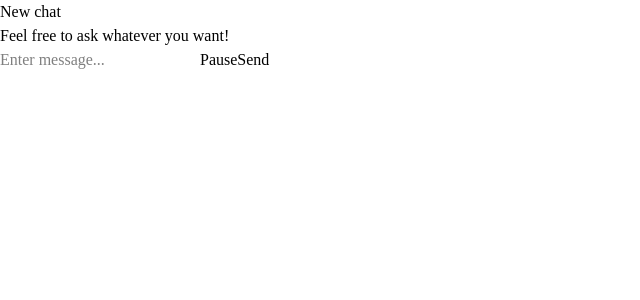
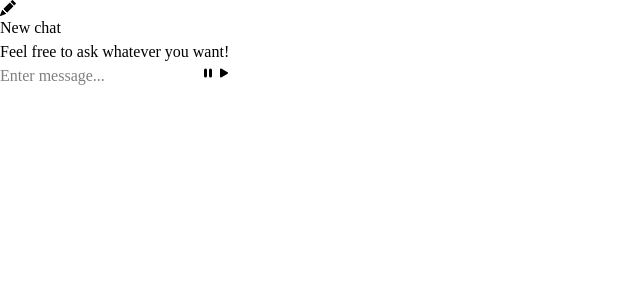
Before and after one commit to KopaevArsenii/simple-llm, a React (Vite) app: page / in a window 1280 px wide. Shown: the top 300 px of the page, without its empty margins (0-640 px from the left). Built offline with nearby package versions, Linux system fonts and the light colour scheme.

Commit message:
delete chat functionality

```diff
--- a/package.json
+++ b/package.json
@@ -15,6 +15,7 @@
     "@tanstack/react-router": "^1.139.12",
     "react": "^19.2.0",
     "react-dom": "^19.2.0",
+    "react-icons": "^5.5.0",
     "react-markdown": "^10.1.0",
     "react-syntax-highlighter": "^16.1.0",
     "syntax-highlighter": "^0.0.3",
--- a/src/routes/__root.tsx
+++ b/src/routes/__root.tsx
@@ -1,19 +1,22 @@
-import { Outlet, createRootRoute, useNavigate } from '@tanstack/react-router';
+import { Outlet, createRootRoute } from '@tanstack/react-router';
 import { useChatStore } from '../useChatStore.ts';
+import { BsFillPencilFill, BsFillTrashFill } from "react-icons/bs";
 
 export const Route = createRootRoute({
   component: RootComponent,
 })
 
 function RootComponent() {
-  const { chats } = useChatStore();
-  const navigate = useNavigate();
+  const { chats , deleteChat } = useChatStore();
   return (
     <div className="flex min-h-screen">
       <nav className="w-[200px] bg-black fixed h-full text-white p-4 flex flex-col gap-4">
-        <a href="/">New chat</a>
+        <a href="/" className="flex items-center gap-2"><BsFillPencilFill /> New chat</a>
         <div />
-        {Object.keys(chats).map(item => <div onClick={() => navigate({ to: `/chat/$uuid`, params: { uuid: item}})} className="max-w-[200px] truncate">{item}</div>)}
+        {Object.keys(chats).map(uuid => <div className="flex gap-2 items-center" >
+          <a href={`/chat/${uuid}`} className="max-w-[200px] truncate">{uuid}</a>
+          <BsFillTrashFill onClick={() => deleteChat(uuid)} className="shrink-0 hover:fill-red-500" />
+        </div>)}
       </nav>
       <main className="flex-1 pl-[200px] pb-[50px] bg-gray-100">
         <Outlet />
--- a/src/routes/chat/$uuid.tsx
+++ b/src/routes/chat/$uuid.tsx
@@ -1,10 +1,12 @@
-import { createFileRoute, useParams } from '@tanstack/react-router';
+import { createFileRoute, useNavigate, useParams } from '@tanstack/react-router';
 import { useChatStore } from '../../useChatStore.ts';
 import { type FormEvent, useEffect, useRef, useState } from 'react';
 import { OpenRouter } from '@openrouter/sdk';
 import ReactMarkdown from 'react-markdown';
 import { Prism as SyntaxHighlighter } from 'react-syntax-highlighter';
 import { oneLight } from 'react-syntax-highlighter/dist/cjs/styles/prism';
+import { BsFillPauseFill, BsFillPlayFill } from 'react-icons/bs';
+
 
 export const Route = createFileRoute('/chat/$uuid')({
   component: RouteComponent,
@@ -12,6 +14,7 @@ export const Route = createFileRoute('/chat/$uuid')({
 
 function RouteComponent() {
   const { uuid } = useParams({ from: '/chat/$uuid'});
+  const navigate = useNavigate();
   const { chats, addUserMessage, addAssistantMessage, appendAssistantDelta } = useChatStore();
   const messages = chats[uuid] || [];
   const [question, setQuestion] = useState("");
@@ -22,6 +25,10 @@ function RouteComponent() {
 
   useEffect(() => {
     bottomRef.current?.scrollIntoView({ behavior: "smooth" });
+  }, [messages]);
+
+  useEffect(() => {
+    if (messages.length === 0) navigate({ to: "/"})
   }, [messages]);
 
   const sendMessage = async (prompt: string) => {
@@ -77,7 +84,7 @@ function RouteComponent() {
     await sendMessage(msg);
   };
   return (
-    <div className="min-h-screen max-w-[768px] mx-auto  flex flex-col p-[20px]">
+    <div className="max-w-[768px] mx-auto flex flex-col p-[20px]">
       <div className="flex-1 overflow-y-auto p-4 space-y-2">
         {messages.map((msg, idx) => (
           <div
@@ -123,7 +130,7 @@ function RouteComponent() {
       >
         <input
           type="text"
-          className="flex-1 p-3 rounded-xl border"
+          className="flex-1 p-2 rounded-xl border"
           placeholder="Enter message..."
           value={question}
           onChange={(e) => setQuestion(e.target.value)}
@@ -135,14 +142,14 @@ function RouteComponent() {
           disabled={!loading}
           onClick={() => abortRef.current?.abort()}
         >
-          Pause
+          <BsFillPauseFill />
         </button>
         <button
           type="submit"
           className="p-3 rounded-xl bg-black text-white disabled:opacity-50"
           disabled={loading}
         >
-          Send
+          <BsFillPlayFill />
         </button>
       </form>
     </div>
--- a/src/routes/index.tsx
+++ b/src/routes/index.tsx
@@ -1,6 +1,7 @@
 import { createFileRoute, useNavigate } from '@tanstack/react-router';
 import { useChatStore } from '../useChatStore.ts';
 import { useState } from 'react';
+import { BsFillPauseFill, BsFillPlayFill } from 'react-icons/bs';
 
 export const Route = createFileRoute('/')({
   component: RouteComponent,
@@ -27,7 +28,7 @@ function RouteComponent() {
     >
       <input
         type="text"
-        className="flex-1 p-3 rounded-xl border"
+        className="flex-1 p-2 rounded-xl border"
         placeholder="Enter message..."
         value={question}
         onChange={(e) => setQuestion(e.target.value)}
@@ -37,13 +38,13 @@ function RouteComponent() {
         className="p-3 rounded-xl bg-black text-white disabled:opacity-50"
         disabled={true}
       >
-        Pause
+        <BsFillPauseFill />
       </button>
       <button
         type="submit"
         className="p-3 rounded-xl bg-black text-white disabled:opacity-50"
       >
-        Send
+        <BsFillPlayFill />
       </button>
     </form>
   </div>
--- a/src/useChatStore.ts
+++ b/src/useChatStore.ts
@@ -13,6 +13,7 @@ interface ChatState {
   addUserMessage: (chatId: string, content: string) => void,
   addAssistantMessage: (chatId: string, content: string) => void,
   appendAssistantDelta: (chatId: string, delta: string) => void,
+  deleteChat: (chatId: string) => void,
 }
 
 export const useChatStore = create<ChatState>()(persist((set) => ({
@@ -46,4 +47,9 @@ export const useChatStore = create<ChatState>()(persist((set) => ({
     set(state => ({ chats: {...state.chats, [newChatUuid]: []}}));
     return newChatUuid;
   },
+  deleteChat: (chatId) => set((state) => {
+    // eslint-disable-next-line @typescript-eslint/no-unused-vars
+    const { [chatId]: _, ...rest } = state.chats;
+    return { chats: rest };
+  }),
 }),{name:"chat-storage"}))
```
Also changed, not shown: 1 other file (tests, documents, lock files or other folders).
